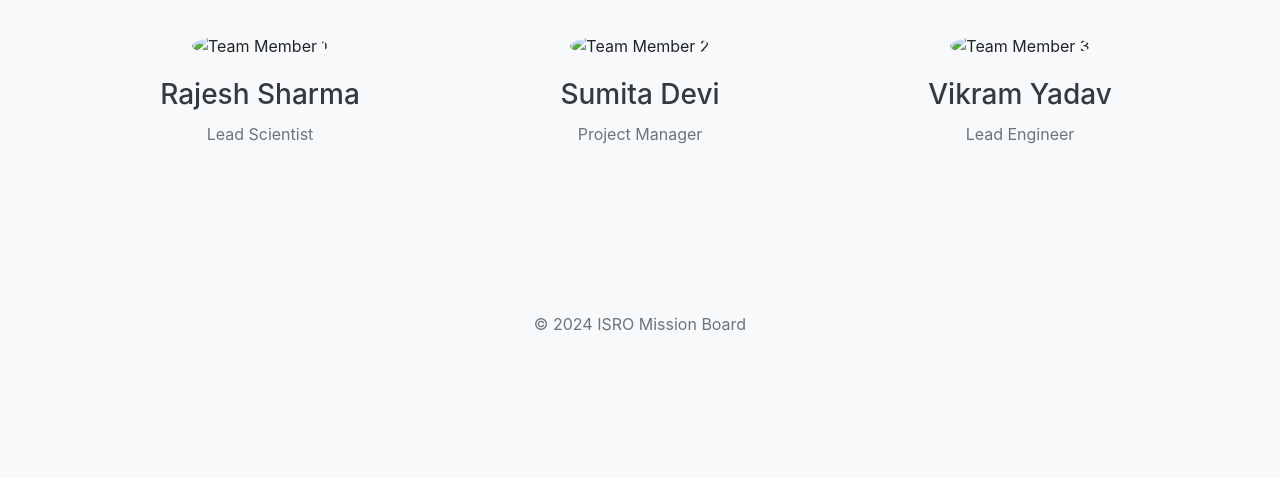
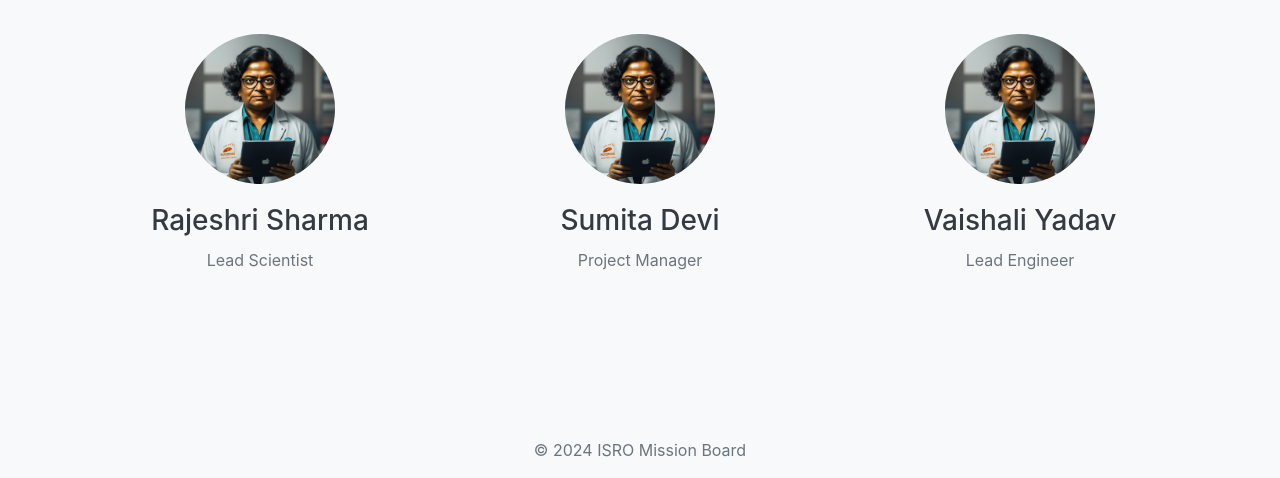
Before and after one commit to IvanDsilva31/AI_Deployer_Crescendo24, a plain HTML site: page about.html in a window 1280 px wide. Shown: the part 610-1088 px from the top of the page. Before the commit the page ends 962 px from the top, so only its background shows below. Drawn offline with nearby package versions, Linux system fonts and the light colour scheme.

Commit message:
Update about.html

```diff
--- a/about.html
+++ b/about.html
@@ -1,5 +1,6 @@
 <!DOCTYPE html>
 <html lang="en">
+
 <head>
   <meta charset="UTF-8">
   <meta name="viewport" content="width=device-width, initial-scale=1.0">
@@ -8,33 +9,45 @@
   <style>
     /* Custom CSS for the About Us page */
     body {
-      background-color: #f8f9fa; /* Light gray background */
+      background-color: #f8f9fa;
+      /* Light gray background */
     }
+
     .about-section {
       padding: 100px 0;
       text-align: center;
     }
+
     .about-section h2 {
       margin-bottom: 50px;
-      color: #343a40; /* Dark gray text color */
+      color: #343a40;
+      /* Dark gray text color */
     }
+
     .team-member {
       margin-bottom: 50px;
     }
+
     .team-member img {
       border-radius: 50%;
       max-width: 150px;
       margin-bottom: 20px;
     }
+
     .team-member h3 {
       margin-bottom: 10px;
-      color: #343a40; /* Dark gray text color */
+      color: #343a40;
+      /* Dark gray text color */
     }
+
     .team-member p {
-      color: #6c757d; /* Gray text color */
+      color: #6c757d;
+      /* Gray text color */
     }
+
     .hero-section {
-      height: 400px; /* Height of the hero section */
+      height: 400px;
+      /* Height of the hero section */
       background-image: url('hero-image.jpg');
       background-size: cover;
       background-position: center;
@@ -44,23 +57,28 @@
       text-align: center;
       color: #000000;
     }
+
     .hero-section h1 {
       font-size: 48px;
-      font-weight: 800; /* Extra bold */
+      font-weight: 800;
+      /* Extra bold */
       margin-bottom: 20px;
     }
+
     .hero-section p {
       font-size: 18px;
       margin-bottom: 40px;
     }
   </style>
 </head>
+
 <body>
 
   <!-- Navbar -->
   <nav class="navbar navbar-expand-lg navbar-light bg-light">
     <a class="navbar-brand" href="#">ISRO <span class="text-muted">विस्तार</span></a>
-    <button class="navbar-toggler" type="button" data-toggle="collapse" data-target="#navbarNav" aria-controls="navbarNav" aria-expanded="false" aria-label="Toggle navigation">
+    <button class="navbar-toggler" type="button" data-toggle="collapse" data-target="#navbarNav"
+      aria-controls="navbarNav" aria-expanded="false" aria-label="Toggle navigation">
       <span class="navbar-toggler-icon"></span>
     </button>
     <div class="collapse navbar-collapse" id="navbarNav">
@@ -95,22 +113,22 @@
       <div class="row">
         <div class="col-md-4">
           <div class="team-member">
-          <img src="team-member1.jpg" alt="Team Member 1">
-          <h3>Rajesh Sharma</h3>
+            <img src="./p1.jpg" alt="Team Member 1">
+            <h3>Rajeshri Sharma</h3>
             <p>Lead Scientist</p>
           </div>
         </div>
         <div class="col-md-4">
           <div class="team-member">
-          <img src="team-member2.jpg" alt="Team Member 2">
+            <img src="./p1.jpg" alt="Team Member 2">
             <h3>Sumita Devi</h3>
             <p>Project Manager</p>
           </div>
         </div>
         <div class="col-md-4">
           <div class="team-member">
-          <img src="team-member3.jpg" alt="Team Member 3">
-          <h3>Vikram Yadav</h3>
+            <img src="./p1.jpg" alt="Team Member 3">
+            <h3>Vaishali Yadav</h3>
             <p>Lead Engineer</p>
           </div>
         </div>
@@ -129,4 +147,5 @@
   <script src="https://cdn.jsdelivr.net/npm/popper.js@1.16.0/dist/umd/popper.min.js"></script>
   <script src="https://stackpath.bootstrapcdn.com/bootstrap/4.5.2/js/bootstrap.min.js"></script>
 </body>
+
 </html>
```
Lines whose indentation alone changed are shown as unchanged.
